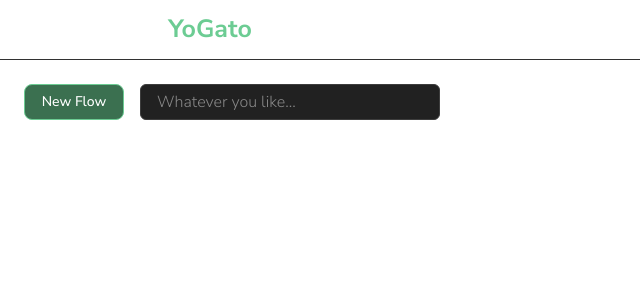
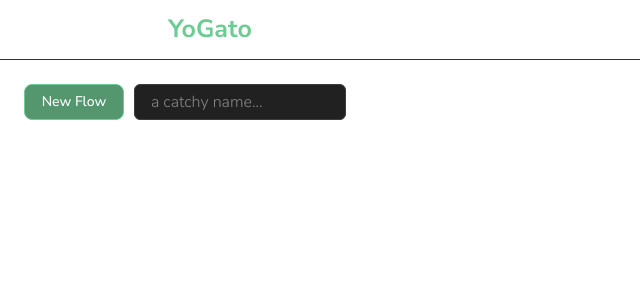
Before and after one commit to sevleo/YoGato-frontend, a React (Vite) app: page /my-flows in a window 1280 px wide. Shown: the top 300 px of the page, without its empty margins (0-640 px from the left). Built offline with nearby package versions, Linux system fonts and the light colour scheme; no server answers.

Commit message:
Add error messages when creating new flows from my-flows

```diff
--- a/src/components/buildingBlocks/Button.tsx
+++ b/src/components/buildingBlocks/Button.tsx
@@ -35,7 +35,7 @@ export default function Button(props: ButtonProps) {
     props.componentType === "loginPopupSignun"
   ) {
     styles =
-      "border-box mt-4 w-full border-[1px] border-[#6ccc93] bg-[#3b7050] text-white outline-none transition-all duration-200 hover:border-[#6ccc93] hover:bg-[#497f5e] focus:outline-none";
+      "border-box mt-4 w-full border-[1px] border-[#6ccc93] bg-[#54976f] text-white outline-none transition-all duration-200 hover:border-[#6ccc93] hover:bg-[#497f5e] focus:outline-none";
   } else if (
     props.componentType === "myFlowsPreview" ||
     props.componentType === "myFlowsEdit" ||
@@ -47,13 +47,13 @@ export default function Button(props: ButtonProps) {
     props.componentType === "heroLetsGo"
   ) {
     styles =
-      " w-[150px] h-[40px] border-box mt-4 border-[1px] border-[#6ccc93] bg-[#3b7050] text-white outline-none transition-all duration-200 hover:border-[#6ccc93] hover:bg-[#497f5e] focus:outline-none flex justify-center items-center";
+      " w-[150px] h-[40px] border-box mt-4 border-[1px] border-[#6ccc93] bg-[#54976f] text-white outline-none transition-all duration-200 hover:border-[#6ccc93] hover:bg-[#497f5e] focus:outline-none flex justify-center items-center";
   } else if (props.componentType === "heroDemo") {
     styles =
       " w-[150px] h-[40px] border-box mt-4 border-[1px] border-[#3D3D3D] bg-[#2e2e2e] text-white outline-none transition-all duration-200 hover:border-[#505050] hover:bg-[#343434] focus:outline-none flex justify-center items-center";
   } else if (props.componentType === "myFlowsCreate") {
     styles =
-      " w-[100px] text-sm h-[36px] border-box border-[1px] border-[#6ccc93] bg-[#3b7050] text-white outline-none transition-all p-0 duration-200 hover:border-[#6ccc93] hover:bg-[#497f5e] focus:outline-none flex justify-center items-center";
+      " w-[100px] text-sm h-[36px] border-box border-[1px] border-[#6ccc93] bg-[#54976f] text-white outline-none transition-all p-0 duration-200 hover:border-[#6ccc93] hover:bg-[#497f5e] focus:outline-none flex justify-center items-center";
   }
   return (
     <>
--- a/src/components/pages/MyFlows.tsx
+++ b/src/components/pages/MyFlows.tsx
@@ -20,6 +20,7 @@ interface MyFlowsProps {
 
 function MyFlows({ showAllFlows, flows }: MyFlowsProps) {
   const { authState } = useUser();
+  const [errorMessage, setErrorMessage] = useState<string | null>(null);
 
   // Save flow to DB
   function handleNewFlowClick(event: React.FormEvent<HTMLFormElement>) {
@@ -31,7 +32,15 @@ function MyFlows({ showAllFlows, flows }: MyFlowsProps) {
       uniqueAspectGroups: [],
       flowId: "",
     };
-    createFlow(event, authState, flowName, defaultFlow, showAllFlows);
+    createFlow(
+      event,
+      authState,
+      flowName,
+      defaultFlow,
+      showAllFlows,
+      setErrorMessage,
+      setFlowName
+    );
   }
 
   const [flowName, setFlowName] = useState("");
@@ -40,13 +49,20 @@ function MyFlows({ showAllFlows, flows }: MyFlowsProps) {
     <>
       <div className="my-flows ml-auto mr-auto flex w-full max-w-screen-2xl justify-center p-6 ">
         <div className=" ml-auto mr-auto h-fit w-full items-start justify-center text-white">
-          <form method="POST" onSubmit={handleNewFlowClick} className="flex">
-            <div className="flex w-full items-center justify-start gap-2 pb-10">
+          <form
+            method="POST"
+            onSubmit={handleNewFlowClick}
+            className="flex flex-col pb-10"
+          >
+            <div className="flex w-full flex-col items-start justify-center ">
+              <div className="flex gap-[10px]">
                 <Button
                   type="submit"
                   componentType="myFlowsCreate"
                   label="New Flow"
                 ></Button>
+                <div>
+                  {" "}
                   <label
                     htmlFor="flowName"
                     className="text-sm font-medium text-[#A0A0A0]"
@@ -54,13 +70,19 @@ function MyFlows({ showAllFlows, flows }: MyFlowsProps) {
                   <input
                     id="flowName"
                     name="flowName"
-                placeholder="Whatever you like..."
+                    placeholder="a catchy name..."
                     type="text"
                     value={flowName}
-                onChange={(e) => setFlowName(e.target.value)}
+                    onChange={(e) => {
+                      setFlowName(e.target.value);
+                      setErrorMessage(null);
+                    }}
                     className=" h-9 w-full max-w-[300px] rounded-md border-[1px] border-[#3D3D3D] bg-[#212121] pb-2 pl-4 pr-4 pt-2 outline outline-[2px] outline-transparent transition-all placeholder:text-[#ededed80] focus:border-[#707070] focus:outline-[#232323]"
                     required
                   />
+                  <p className="pl-4 text-start text-[red]">{errorMessage}</p>
+                </div>
+              </div>
             </div>
           </form>
           <div className=" flex flex-col">
--- a/src/components/sections/Header.tsx
+++ b/src/components/sections/Header.tsx
@@ -106,17 +106,6 @@ export default function Header({ setLocation }: HeaderProps) {
                 >
                   YoGato
                 </Link>
-
-                {authState.isLoggedIn ? (
-                  <Link
-                    className="flex h-full w-[100px] items-center justify-center  text-white hover:bg-[#2e2e2e] hover:text-white"
-                    to="/my-flows"
-                    onClick={handleMyFlowsLink}
-                  >
-                    My Flows
-                  </Link>
-                ) : null}
-
                 {authState.dataLoading ? (
                   <div></div>
                 ) : !authState.isLoggedIn ? (
--- a/src/components/utilities/api.tsx
+++ b/src/components/utilities/api.tsx
@@ -208,7 +208,9 @@ export async function createFlow(
   authState: AuthStateTypes,
   flowName: string,
   flow: FlowDataType,
-  showAllFlows: () => void
+  showAllFlows: () => void,
+  setErrorMessage: Dispatch<SetStateAction<string | null>>,
+  setFlowName: Dispatch<SetStateAction<string>>
 ) {
   event.preventDefault();
   try {
@@ -218,8 +220,11 @@ export async function createFlow(
       flowData: { ...flow, flowName: flowName },
     });
     showAllFlows();
+    setFlowName("");
+    setErrorMessage(null);
   } catch (error) {
     console.error("Error adding flow:", error);
+    setErrorMessage(error.response.data.message);
   }
 }
 
--- a/src/output.css
+++ b/src/output.css
@@ -977,6 +977,10 @@ video {
   align-items: flex-start;
 }
 
+.items-end {
+  align-items: flex-end;
+}
+
 .items-center {
   align-items: center;
 }
@@ -1011,6 +1015,10 @@ video {
 
 .gap-5 {
   gap: 1.25rem;
+}
+
+.gap-\[10px\] {
+  gap: 10px;
 }
 
 .space-y-1 > :not([hidden]) ~ :not([hidden]) {
```
Lines whose indentation alone changed are shown as unchanged.
